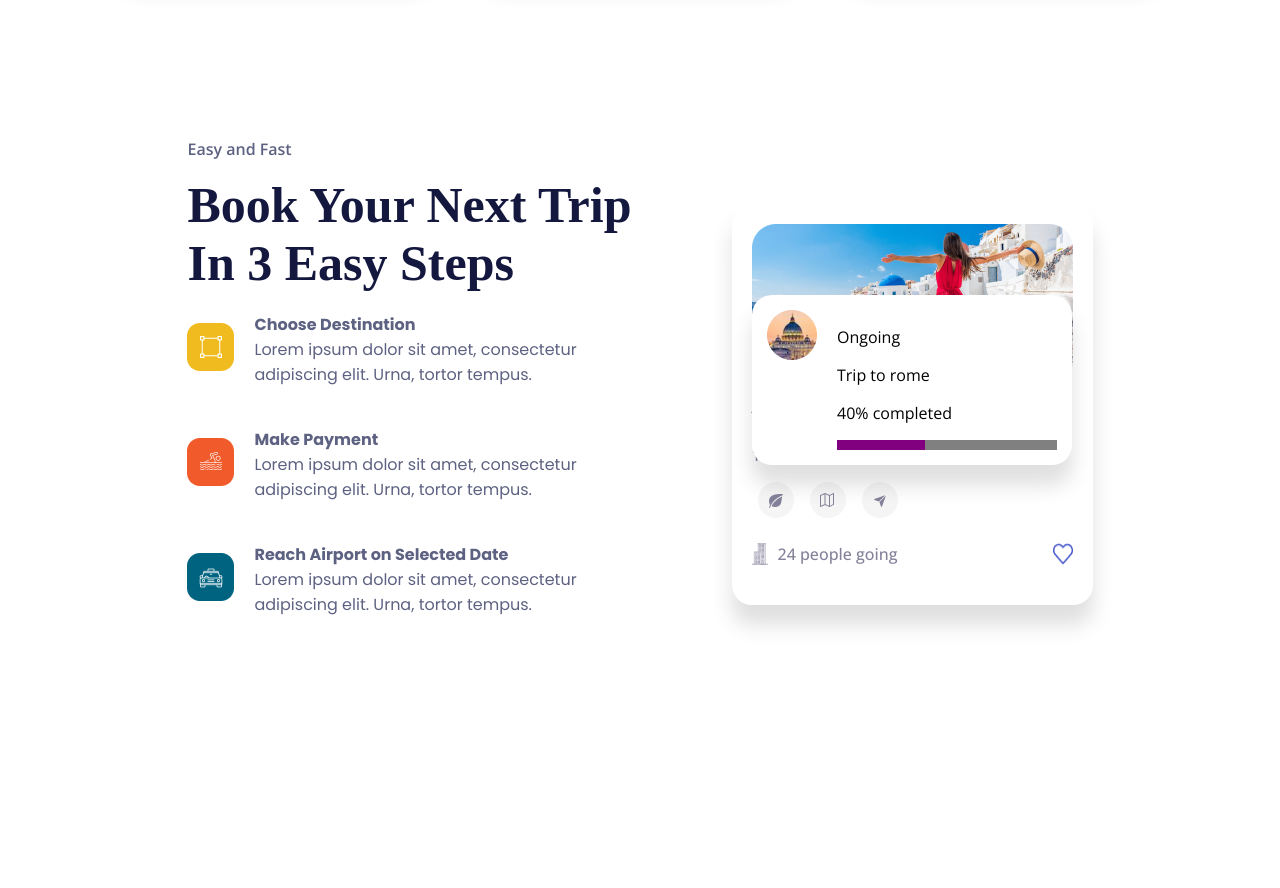
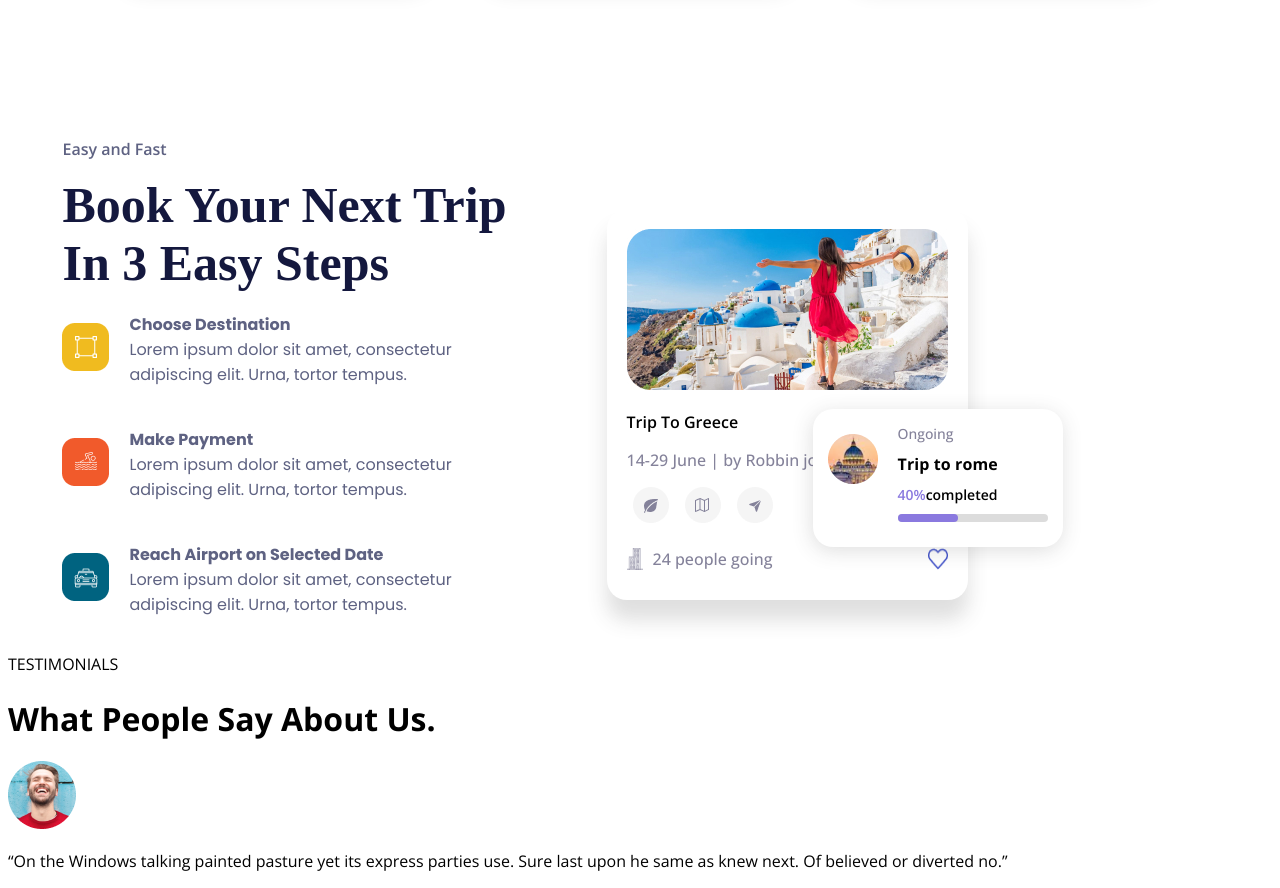
Before and after one commit to MayBrandon/jadoo, a plain HTML site: page index.html in a window 1280 px wide. Shown: the part 2220-3108 px from the top of the page. Before the commit the page ends 2865 px from the top, so only its background shows below. Drawn offline with nearby package versions, Linux system fonts and the light colour scheme; a web font is replaced by a local one.

Commit message:
a revoir

```diff
--- a/assets/css/style.css
+++ b/assets/css/style.css
@@ -245,6 +245,7 @@ header {
 
 
 .big-div-book {
+    position: relative;
     display: flex;
     justify-content: center;
     align-items: center;
@@ -328,7 +329,7 @@ header {
 .last-line {
     display: flex;
     justify-content: space-between;
-    margin: 20px 0;
+    margin: 20px 0 10PX 0;
     div {
         display: flex;
         p {
@@ -340,23 +341,55 @@ header {
 }
 
 .mini-card {
-    position: absolute;
+    position: relative;
     display: flex;
     background-color: white;
     padding: 15px;
-    box-shadow: 0px 20px 20px 0px #4343432b;
+    box-shadow: -1px 4px 20px 0px #4343432b;
     border-radius: 20px;
     gap: 20px;
-    right: 200px;
+    right: 155px;
+    top: 98px;
+
+    .profil {
+        margin-top: 10px;
+    }
 }
 
 .loadbar {
-    background-color: grey;
-    height: 10px;
-    width: 220px;
+    background-color: #dcdcdc;
+    height: 8px;
+    width: 150px;
+    border-radius: 10px;
+    margin: 10px 0;
 }
 .loaded {
-    background-color: purple;
-    height: 10px;
+    background-color: #8A79DF;
+    height: 8px;
     width: 40%;
+    border-radius: 10px;
 }
+.percent-purple {
+    color: #8A79DF;
+}
+
+.mini-card-text {
+    .sm-tr-title {
+        color: #84829A;
+        font-weight: 500;
+        font-size: 14px;
+        margin: 0;
+    }
+    .tripto {
+        font-size: 16px;
+        font-weight: 700;
+        letter-spacing: 0.1px;
+        margin: 10px 0;
+    }
+    p
+    {
+        font-size: 14px;
+        font-weight: 600;
+        margin: 10px 0;
+    }
+}
--- a/index.html
+++ b/index.html
@@ -254,9 +254,9 @@
                 <img src="/assets/img/book-img/profil.png" alt="">
             </div>
             <div class="mini-card-text">
-                <p>Ongoing</p>
-                <p>Trip to rome</p>
-                <p>40% completed</p>
+                <p class="sm-tr-title">Ongoing</p>
+                <h1 class="tripto">Trip to rome</h1>
+                <p><span class="percent-purple">40%</span>completed</p>
                 <div class="loadbar">
                     <div class="loaded"></div>
                 </div>
@@ -264,5 +264,41 @@
         </div>
     </div>
 
+    <!-- Testimonials DIV -->
+    <div class="testimonials-case">
+        <div>
+            <div class="sm-title">
+                <p>TESTIMONIALS</p>
+            </div>
+            <div>
+                <h1>What People Say About Us.</h1>
+            </div>
+            <!-- 3 petits point du slide -->
+            <div>
+                <div class="dot selected"></div>
+                <div class="dot"></div>
+                <div class="dot"></div>
+            </div>
+        </div>
+
+
+        <div>
+            <div>
+                <div class="profil">
+                    <img src="/assets/img/profil-testmonials.png" alt="">
+                </div>
+            </div>
+            <div>
+                <div class="testimonial">
+                    <p>
+                        “On the Windows talking painted pasture yet its express parties use. Sure last upon he same as knew next. Of believed or diverted no.”
+                    </p>
+                </div>
+            </div>
+        </div>
+
+
+    </div>
+
 </body>
 </html>
```
Also changed, not shown: assets/img/profil-testmonials.png (added).
